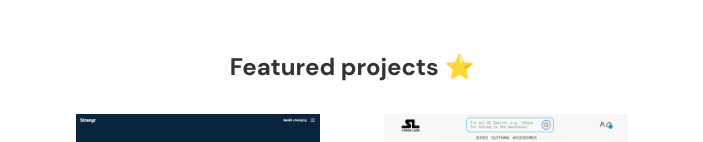
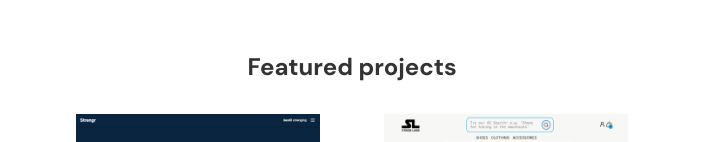
Before and after one commit to sbraende/portfolio, a React (Vite) app: page / in a window 1280 px wide. Shown: the part 505-647 px from the top of the page, without its empty margins (288-991 px from the left). Built offline with nearby package versions, Linux system fonts and the light colour scheme.

Commit message:
style: Remove start feature project

```diff
--- a/src/components/CardList/CardList.jsx
+++ b/src/components/CardList/CardList.jsx
@@ -9,7 +9,7 @@ const CardList = () => {
   return (
     <>
       <div className="project-category">
-        <h3 className="project-category-tile">Featured projects ⭐️</h3>
+        <h3 className="project-category-tile">Featured projects</h3>
         <ul className="card-list">
           {featuredProjects.map((webpage) => {
             return <Card webpage={webpage} key={webpage.id} />;
```
